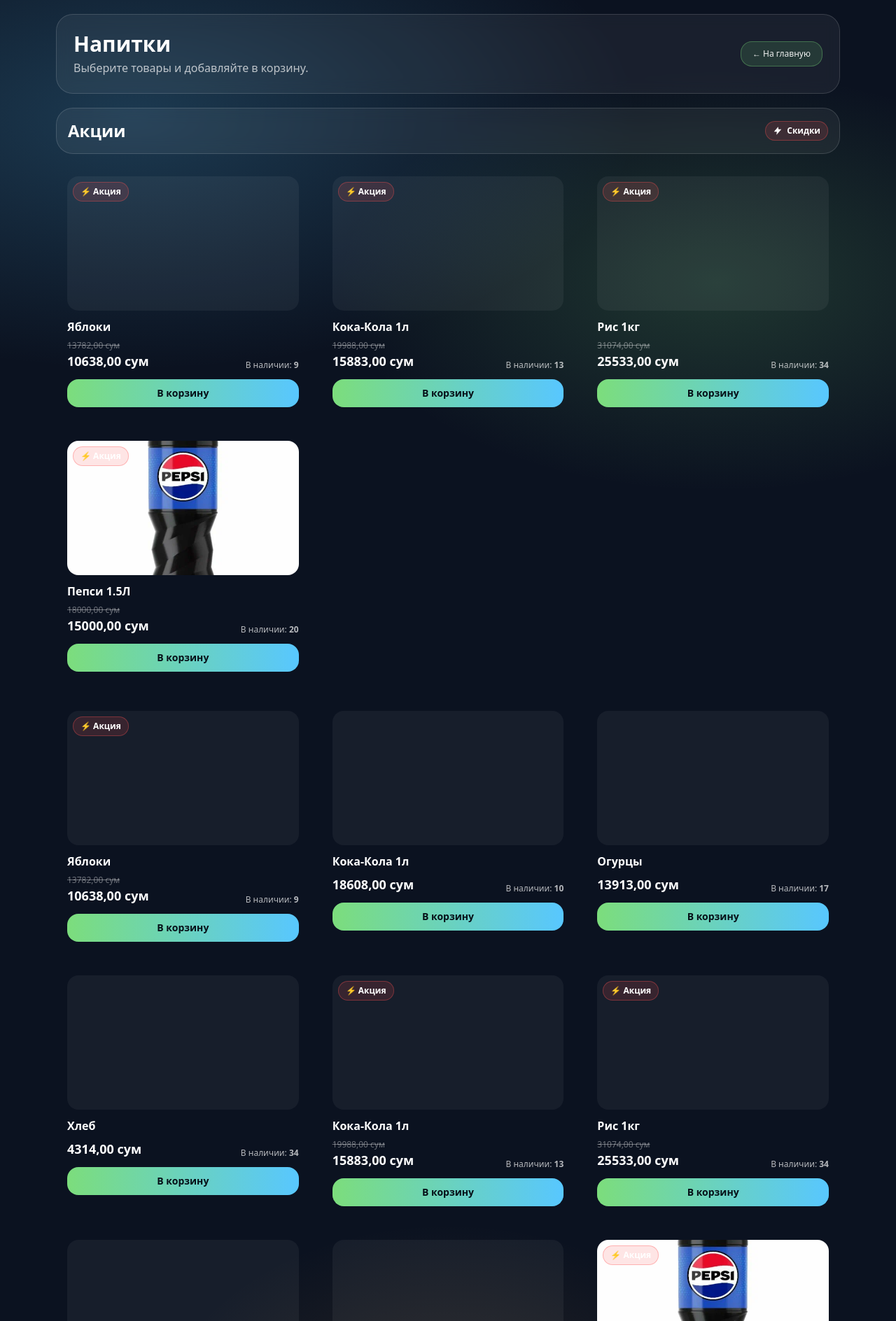
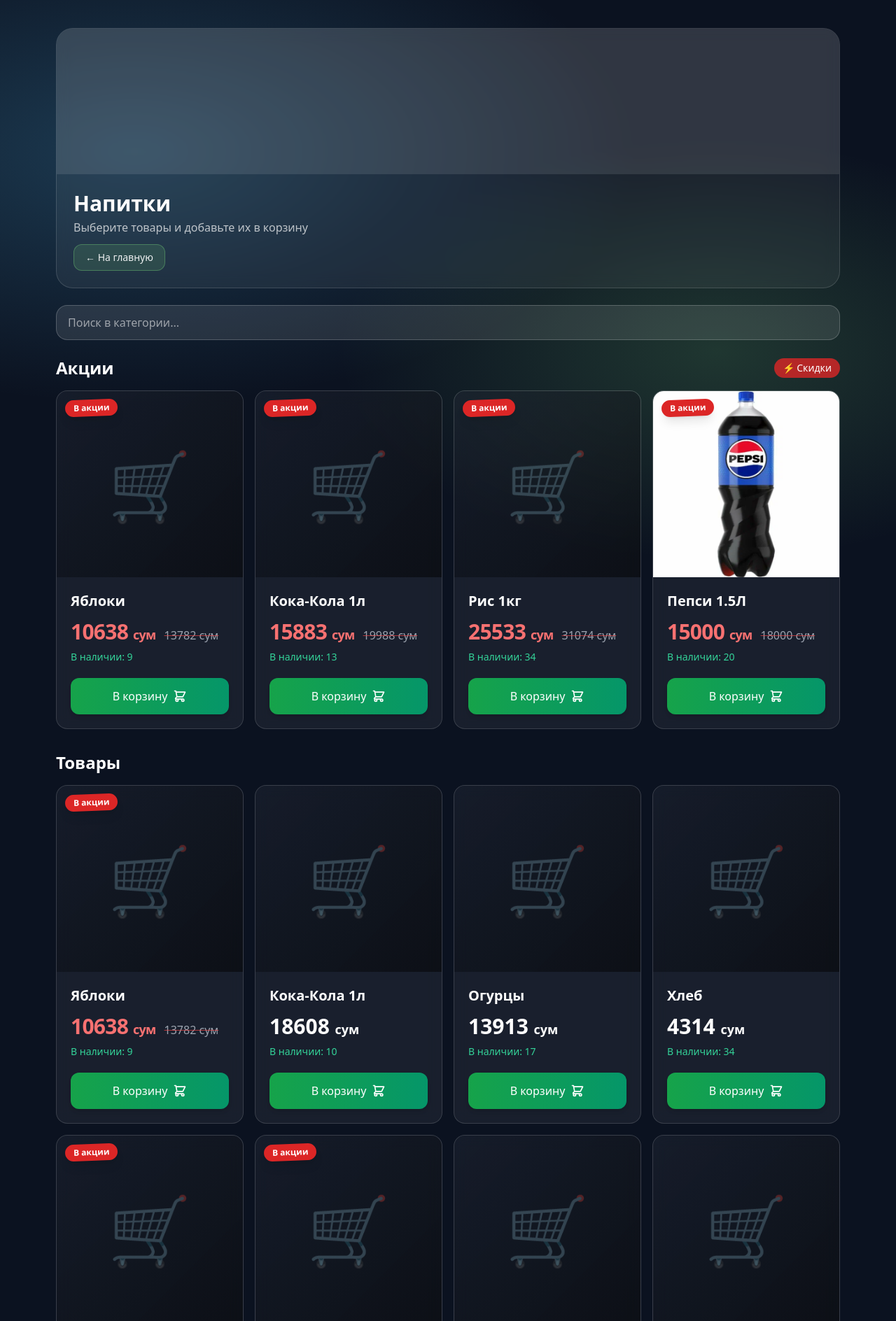
Before and after one commit to Antonio1331/MEZON, a Django app: page /category/1/ in a window 1280 px wide. Shown: the part 67-1955 px from the top of the page at 70% size. Run offline with Django 5.2, Linux system fonts and the light colour scheme; data comes from the database, SQL or seed files in the repository; both versions use the stored data as it was after the commit; some libraries are stand-ins or nearby versions.

Commit message:
New design

```diff
--- a/shop/models.py
+++ b/shop/models.py
@@ -18,6 +18,7 @@ class Category(models.Model):
     name_ru = models.CharField(max_length=200)
     name_uz = models.CharField(max_length=200, blank=True, default="")
     name_uz_latn = models.CharField(max_length=200, blank=True, default="")
+    image = models.ImageField(upload_to="categories/", blank=True, null=True)
 
     class Meta:
         verbose_name = "Категория"
--- a/shop/urls.py
+++ b/shop/urls.py
@@ -2,9 +2,8 @@ from django.urls import path
 from . import views
 
 urlpatterns = [
-    path("add-to-cart/<int:product_id>/", views.add_to_cart, name="add_to_cart"),
     path("", views.home, name="home"),
     path("category/<int:category_id>/", views.category, name="category"),
     path("product/<int:product_id>/", views.product, name="product"),
-    path('orders/add/<int:product_id>/', views.add_to_cart, name='add_to_cart'),
+    path('cart/add/', views.add_to_cart, name='add_to_cart'),
 ]
--- a/shop/views.py
+++ b/shop/views.py
@@ -4,6 +4,7 @@ from django.http import JsonResponse
 from django.views.decorators.csrf import csrf_exempt
 from django.views.decorators.http import require_http_methods
 from .models import Category, Product
+import json
 
 def category(request, category_id):
     category_obj = get_object_or_404(Category, id=category_id)
@@ -65,10 +66,21 @@ def home(request):
         },
     )
 
-@csrf_exempt
-def add_to_cart(request, product_id):
+
+@require_http_methods(["POST"])
+def add_to_cart(request):
+    try:
+        data = json.loads(request.body)
+    except json.JSONDecodeError:
+        data = request.POST
+
+    product_id = data.get('product_id')
+    qty = int(data.get('quantity', 1))
+
+    if not product_id:
+        return JsonResponse({'success': False, 'message': 'Не указан ID товара'}, status=400)
+
     product = get_object_or_404(Product, id=product_id)
-    qty = int(request.POST.get("qty", 1))  # берем из POST
 
     cart = request.session.get("cart", {})
     pid = str(product_id)
@@ -76,7 +88,10 @@ def add_to_cart(request, product_id):
     request.session["cart"] = cart
     request.session.modified = True
 
-    if request.headers.get("x-requested-with") == "XMLHttpRequest":
-        return JsonResponse({"success": True, "cart_count": cart[pid]})
-
-    return redirect("home")
+    return JsonResponse({
+        'success': True,
+        'message': f'{product.name} добавлен в корзину',
+        'cart_count': sum(cart.values()),
+        'added_quantity': qty,
+        'product_name': product.name_ru or product.name_uz or product.name or 'Товар'
+    })
--- a/templates/shop/category.html
+++ b/templates/shop/category.html
@@ -2,178 +2,140 @@
 {% load i18n %}
 
 {% block title %}
-  {{ category.name }} — {% trans "категория" %} | {% trans "MEZON Market" %}
+  {{ category.name }} — {% trans "Категория" %} | MEZON Market
 {% endblock %}
 
-{% block meta_description %}
-  {% trans "Купить в категории" %} «{{ category.name }}». {% trans "Выберите товары и оформите заказ онлайн — быстрая доставка." %}
-{% endblock %}
+{% block content %}
 
-{% block hero %}
-<div class="glass p-4 sm:p-6 rounded-3xl">
-  <div class="flex flex-col sm:flex-row gap-3 items-start sm:items-center justify-between">
-    <div>
-      <div class="text-2xl sm:text-3xl font-extrabold leading-tight">{{ category.name }}</div>
-      <div class="text-white/70 mt-1">{% trans "Выберите товары и добавляйте в корзину." %}</div>
-    </div>
+<!-- Баннер категории -->
+<div class="glass rounded-3xl overflow-hidden mb-6">
+  {% if category.image %}
+    <img src="{{ category.image.url }}" alt="{{ category.name }}"
+         class="w-full h-44 md:h-52 object-cover">
+  {% else %}
+    <div class="w-full h-44 md:h-52 bg-white/10"></div>
+  {% endif %}
 
-    <a href="{% url 'home' %}" class="badge-soft inline-flex items-center justify-center px-4 py-2 rounded-2xl">
+  <div class="p-4 md:p-6">
+    <h1 class="text-2xl md:text-3xl font-extrabold">{{ category.name }}</h1>
+    <p class="text-white/70 text-sm md:text-base mt-1">
+      {% trans "Выберите товары и добавьте их в корзину" %}
+    </p>
+    <a href="{% url 'home' %}" class="inline-block mt-3 badge-soft px-4 py-2 rounded-xl text-sm">
       ← {% trans "На главную" %}
     </a>
   </div>
 </div>
-{% endblock %}
 
-{% block content %}
+<!-- Поиск -->
+<form method="get" class="mb-6">
+  <input type="text" name="q" value="{{ request.GET.q }}"
+         placeholder="{% trans 'Поиск в категории...' %}"
+         class="w-full rounded-2xl px-4 py-3 bg-white/10 border border-white/20 focus:outline-none focus:border-blue-400 transition">
+</form>
+
+<!-- Акции -->
 {% if promo_products %}
-  <div class="glass p-4 rounded-3xl mb-4 flex items-center justify-between gap-3">
-    <div class="text-xl sm:text-2xl font-extrabold">{% trans "Акции" %}</div>
-    <div class="sale-badge">
-      <svg class="icon-bolt" xmlns="http://www.w3.org/2000/svg" viewBox="0 0 24 24" fill="currentColor">
-        <path d="M13 2 3 14h7l-1 8 12-14h-7l-1-6Z"/>
-      </svg>
-      {% trans "Скидки" %}
-    </div>
+  <div class="flex items-center justify-between mb-4">
+    <h2 class="text-xl md:text-2xl font-extrabold">{% trans "Акции" %}</h2>
+    <span class="bg-red-600/80 text-white px-3 py-1 rounded-full text-sm font-medium">⚡ {% trans "Скидки" %}</span>
   </div>
 
-  <div class="grid grid-cols-1 sm:grid-cols-2 lg:grid-cols-3 gap-4 mb-6">
+  <div class="grid grid-cols-2 sm:grid-cols-2 md:grid-cols-3 lg:grid-cols-4 gap-4 mb-8">
     {% for product in promo_products %}
-      <div class="card p-4">
-        <a href="{% url 'product_detail' product.id %}" class="block">
-          <div class="relative">
-            {% if product.image %}
-              <img src="{{ product.image.url }}" alt="{{ product.name }}"
-                   class="w-full h-44 sm:h-48 object-cover rounded-2xl">
-            {% else %}
-              <div class="w-full h-44 sm:h-48 rounded-2xl bg-white/5"></div>
-            {% endif %}
-
-            <div class="absolute left-2 top-2 flex flex-wrap gap-2">
-              {% if product.discount_percent|default:0 >= 35 %}
-                <span class="sale-badge">🔥 {% trans "Супер акция" %}</span>
-              {% elif product.discount_percent|default:0 > 0 or product.old_price %}
-                <span class="sale-badge">⚡ {% trans "Акция" %}</span>
-              {% endif %}
-            </div>
-          </div>
-
-          <div class="mt-3">
-            <div class="font-extrabold leading-snug line-clamp-2">{{ product.name }}</div>
-
-            <div class="mt-2 flex items-end justify-between gap-3">
-              <div>
-                {% if product.discount_percent|default:0 > 0 %}
-                  <div class="text-xs line-through text-white/40">{{ product.price }} {% trans "сум" %}</div>
-                  <div class="text-lg font-extrabold">{{ product.final_price }} {% trans "сум" %}</div>
-                  <div class="text-[11px] text-green-200">-{{ product.discount_percent }}%</div>
-                {% elif product.old_price and product.old_price > product.price %}
-                  <div class="text-xs line-through text-white/40">{{ product.old_price }} {% trans "сум" %}</div>
-                  <div class="text-lg font-extrabold">{{ product.price }} {% trans "сум" %}</div>
-                {% else %}
-                  <div class="text-lg font-extrabold">{{ product.price }} {% trans "сум" %}</div>
-                {% endif %}
-              </div>
-
-              {% if product.stock|default:0 > 0 %}
-                <div class="text-xs text-white/70">{% trans "В наличии" %}: <b>{{ product.stock }}</b></div>
-              {% else %}
-                <div class="text-xs text-white/70"><b>{% trans "Нет в наличии" %}</b></div>
-              {% endif %}
-            </div>
-          </div>
-        </a>
-
-        <div class="mt-3">
-          {% if product.stock|default:0 > 0 %}
-            <button type="button"
-                    class="btn-brand w-full py-2.5 rounded-2xl text-sm active:scale-[0.99] transition"
-                    data-add-to-cart
-                    data-url="{% url 'add_to_cart' product.id %}"
-                    data-name="{{ product.name|escapejs }}">
-              {% trans "В корзину" %}
-            </button>
-          {% else %}
-            <button type="button"
-                    class="w-full py-2.5 rounded-2xl text-sm bg-white/10 text-white/50 cursor-not-allowed"
-                    disabled>
-              {% trans "Нет в наличии" %}
-            </button>
-          {% endif %}
-        </div>
-      </div>
+      {% include "shop/partials/product_card.html" with is_promo=True %}
     {% endfor %}
   </div>
 {% endif %}
 
-<div class="grid grid-cols-1 sm:grid-cols-2 lg:grid-cols-3 gap-4">
+<!-- Все товары категории -->
+<h2 class="text-xl md:text-2xl font-extrabold mb-4">{% trans "Товары" %}</h2>
+
+<div class="grid grid-cols-2 sm:grid-cols-2 md:grid-cols-3 lg:grid-cols-4 gap-4">
   {% for product in products %}
-    <div class="card p-4">
-      <a href="{% url 'product_detail' product.id %}" class="block">
-        <div class="relative">
-          {% if product.image %}
-            <img src="{{ product.image.url }}" alt="{{ product.name }}"
-                 class="w-full h-44 sm:h-48 object-cover rounded-2xl">
-          {% else %}
-            <div class="w-full h-44 sm:h-48 rounded-2xl bg-white/5"></div>
-          {% endif %}
-
-          <div class="absolute left-2 top-2 flex flex-wrap gap-2">
-            {% if product.discount_percent|default:0 >= 35 %}
-              <span class="sale-badge">🔥 {% trans "Супер акция" %}</span>
-            {% elif product.discount_percent|default:0 > 0 or product.old_price %}
-              <span class="sale-badge">⚡ {% trans "Акция" %}</span>
-            {% endif %}
-          </div>
-        </div>
-
-        <div class="mt-3">
-          <div class="font-extrabold leading-snug line-clamp-2">{{ product.name }}</div>
-
-          <div class="mt-2 flex items-end justify-between gap-3">
-            <div>
-              {% if product.discount_percent|default:0 > 0 %}
-                <div class="text-xs line-through text-white/40">{{ product.price }} {% trans "сум" %}</div>
-                <div class="text-lg font-extrabold">{{ product.final_price }} {% trans "сум" %}</div>
-                <div class="text-[11px] text-green-200">-{{ product.discount_percent }}%</div>
-              {% elif product.old_price and product.old_price > product.price %}
-                <div class="text-xs line-through text-white/40">{{ product.old_price }} {% trans "сум" %}</div>
-                <div class="text-lg font-extrabold">{{ product.price }} {% trans "сум" %}</div>
-              {% else %}
-                <div class="text-lg font-extrabold">{{ product.price }} {% trans "сум" %}</div>
-              {% endif %}
-            </div>
-
-            {% if product.stock|default:0 > 0 %}
-              <div class="text-xs text-white/70">{% trans "В наличии" %}: <b>{{ product.stock }}</b></div>
-            {% else %}
-              <div class="text-xs text-white/70"><b>{% trans "Нет в наличии" %}</b></div>
-            {% endif %}
-          </div>
-        </div>
-      </a>
-
-      <div class="mt-3">
-        {% if product.stock|default:0 > 0 %}
-          <button type="button"
-                  class="btn-brand w-full py-2.5 rounded-2xl text-sm active:scale-[0.99] transition"
-                  data-add-to-cart
-                  data-url="{% url 'add_to_cart' product.id %}"
-                  data-name="{{ product.name|escapejs }}">
-            {% trans "В корзину" %}
-          </button>
-        {% else %}
-          <button type="button"
-                  class="w-full py-2.5 rounded-2xl text-sm bg-white/10 text-white/50 cursor-not-allowed"
-                  disabled>
-            {% trans "Нет в наличии" %}
-          </button>
-        {% endif %}
-      </div>
-    </div>
+    {% include "shop/partials/product_card.html" %}
   {% empty %}
-    <div class="glass p-6 rounded-3xl text-white/70">
+    <div class="glass p-6 rounded-3xl text-white/70 col-span-2 md:col-span-3 lg:col-span-4 text-center">
       {% trans "В этой категории пока нет товаров." %}
     </div>
   {% endfor %}
 </div>
+
+<!-- JavaScript для AJAX-добавления в корзину и toast-уведомлений -->
+<script>
+// Функция показа уведомления (toast)
+function showToast(message, type = 'success') {
+  const toast = document.createElement('div');
+  toast.className = `fixed bottom-6 right-6 z-50 px-6 py-4 rounded-xl shadow-2xl text-white font-medium flex items-center gap-3 transform transition-all duration-500 translate-y-20 opacity-0`;
+  toast.innerHTML = `
+    ${type === 'success' ? '✅' : '⚠️'} ${message}
+  `;
+
+  if (type === 'success') {
+    toast.classList.add('bg-gradient-to-r', 'from-green-600', 'to-emerald-600');
+  } else {
+    toast.classList.add('bg-red-600');
+  }
+
+  document.body.appendChild(toast);
+
+  // Появление
+  setTimeout(() => {
+    toast.classList.remove('translate-y-20', 'opacity-0');
+    toast.classList.add('translate-y-0', 'opacity-100');
+  }, 100);
+
+  // Исчезновение через 3 секунды
+  setTimeout(() => {
+    toast.classList.add('translate-y-20', 'opacity-0');
+    setTimeout(() => toast.remove(), 500);
+  }, 3000);
+}
+
+document.addEventListener('DOMContentLoaded', () => {
+  document.querySelectorAll('[data-add-to-cart]').forEach(btn => {
+    btn.addEventListener('click', async function() {
+      if (this.disabled) return;
+
+      const productId = this.dataset.productId;
+      const productName = this.dataset.productName || 'Товар';
+      const originalHTML = this.innerHTML;
+
+      // Визуальный отклик
+      this.innerHTML = '<span class="animate-pulse">Добавляем...</span>';
+      this.disabled = true;
+
+      try {
+        const response = await fetch("{% url 'add_to_cart' %}", {
+          method: 'POST',
+          headers: {
+            'Content-Type': 'application/json',
+            'X-CSRFToken': '{{ csrf_token }}',
+            'X-Requested-With': 'XMLHttpRequest'
+          },
+          body: JSON.stringify({
+            product_id: productId,
+            quantity: 1
+          })
+        });
+
+        const data = await response.json();
+
+        if (data.success) {
+          showToast(`${productName} добавлен в корзину!`, 'success');
+        } else {
+          showToast(data.message || 'Не удалось добавить товар', 'error');
+        }
+      } catch (err) {
+        console.error(err);
+        showToast('Ошибка при добавлении в корзину', 'error');
+      } finally {
+        this.innerHTML = originalHTML;
+        this.disabled = false;
+      }
+    });
+  });
+});
+</script>
+
 {% endblock %}
--- /dev/null
+++ b/templates/shop/partials/product_card.html
@@ -0,0 +1,78 @@
+{% load i18n %}
+
+<div class="glass rounded-2xl overflow-hidden flex flex-col h-full relative group">
+
+  <!-- Метка акции -->
+  {% if is_promo or product.is_on_sale or product.old_price %}
+    <div class="absolute top-3 left-3 z-20 bg-red-600 text-white text-xs font-bold px-3 py-1 rounded-full shadow-lg transform -rotate-2">
+      {% trans "В акции" %}
+    </div>
+  {% endif %}
+
+  <!-- Фото -->
+  <div class="relative pt-[100%] bg-gradient-to-br from-gray-900/40 to-black/50 overflow-hidden">
+    {% if product.image %}
+      <img src="{{ product.image.url }}" alt="{{ product.name|escape }}"
+           class="absolute inset-0 w-full h-full object-cover transition-transform duration-500 group-hover:scale-110"
+           loading="lazy">
+    {% else %}
+      <div class="absolute inset-0 flex items-center justify-center text-white/30 text-6xl sm:text-8xl">🛒</div>
+    {% endif %}
+  </div>
+
+  <!-- Контент -->
+  <div class="p-4 sm:p-5 flex flex-col flex-grow">
+    <h3 class="font-semibold text-base sm:text-lg md:text-xl line-clamp-2 mb-3 leading-tight">
+      {{ product.name }}
+    </h3>
+
+    <!-- Цена и наличие -->
+    <div class="mt-auto space-y-2">
+      {% if product.old_price and product.old_price > product.price %}
+        <div class="flex items-baseline gap-3 flex-wrap">
+          <span class="text-2xl sm:text-2.5xl md:text-3xl font-extrabold text-red-400 tracking-tight">
+            {{ product.price|floatformat:0 }} <small class="text-lg">сум</small>
+          </span>
+          <span class="text-sm sm:text-base text-gray-400 line-through decoration-red-500/70">
+            {{ product.old_price|floatformat:0 }} сум
+          </span>
+        </div>
+      {% else %}
+        <div class="text-2xl sm:text-2.5xl md:text-3xl font-extrabold">
+          {{ product.price|floatformat:0 }} <small class="text-lg">сум</small>
+        </div>
+      {% endif %}
+
+      <div class="text-xs sm:text-sm font-medium {% if product.stock > 0 %}text-emerald-400{% else %}text-red-500{% endif %}">
+        {% if product.stock > 0 %}
+          {% trans "В наличии" %}: {{ product.stock }}
+        {% else %}
+          {% trans "Нет в наличии" %}
+        {% endif %}
+      </div>
+    </div>
+
+    <!-- Кнопка добавления в корзину (AJAX) -->
+    {% if product.stock > 0 %}
+      <button type="button"
+              class="mt-4 sm:mt-5 w-full py-3.5 px-5 rounded-xl font-medium text-white
+                     bg-gradient-to-r from-green-600 to-emerald-600
+                     hover:from-green-500 hover:to-emerald-500
+                     active:from-green-700 active:to-emerald-700
+                     transition-all duration-200 shadow-md hover:shadow-lg hover:shadow-green-800/30
+                     active:scale-[0.98] flex items-center justify-center gap-2 disabled:opacity-60 disabled:cursor-not-allowed"
+              data-product-id="{{ product.id }}"
+              data-product-name="{{ product.name|escapejs }}"
+              data-add-to-cart>
+        <span>{% trans "В корзину" %}</span>
+        <svg class="w-5 h-5" fill="none" stroke="currentColor" viewBox="0 0 24 24">
+          <path stroke-linecap="round" stroke-linejoin="round" stroke-width="2" d="M3 3h2l.4 2M7 13h10l4-8H5.4M7 13L5.4 5M7 13l-2.293 2.293c-.63.63-.184 1.707.707 1.707H17m0 0a2 2 0 100 4 2 2 0 000-4zm-8 2a2 2 0 11-4 0 2 2 0 014 0z"/>
+        </svg>
+      </button>
+    {% else %}
+      <button disabled class="mt-4 sm:mt-5 w-full py-3.5 px-5 rounded-xl font-medium text-white/60 bg-gray-700/60 cursor-not-allowed">
+        {% trans "Нет в наличии" %}
+      </button>
+    {% endif %}
+  </div>
+</div>
```
Also changed, not shown: shop/admin.py (+73 -10 lines), templates/shop/_product_card.html (deleted, +0 -66 lines), templates/shop/home.html (+60 -51 lines), db.sqlite3, shop/migrations/0005_category_image.py (added).
